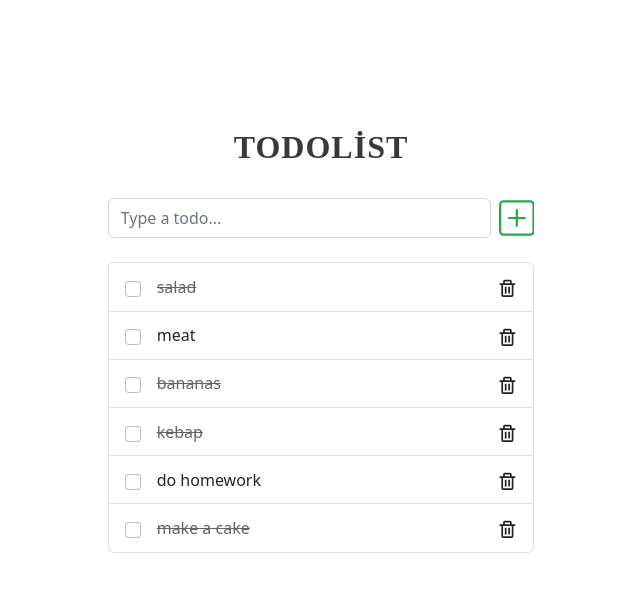
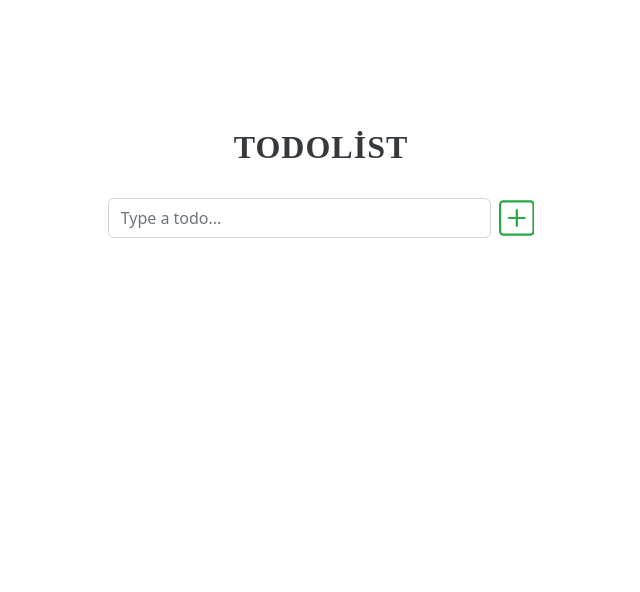
Before and after one commit to fahriakbaba/todolist-react-redux-toolkit, a React (Create React App) app: page / in a window 1280 px wide. Shown: the top 592 px of the page, without its empty margins (319-959 px from the left). Built offline with nearby package versions, Linux system fonts and the light colour scheme.

Commit message:
TODOLIST | toggle item using redux-toolkit and added localStorage

```diff
--- a/src/App.js
+++ b/src/App.js
@@ -3,14 +3,22 @@ import './App.css';
 import Form from "./components/Form";
 import Header from "./components/Header";
 import List from "./components/List";
+import { useSelector } from "react-redux";
+
 
 function App() {
+  const {items} = useSelector(store => store.todo);
+
+  React.useEffect( () => {
+    localStorage.setItem("items", JSON.stringify(items))
+  },[items])
 
   return (
     <div className="App">
       <Header />
       <Form />
       <List />
+      {/* <Footer />     */}
     </div>
   );
 }
--- a/src/components/Form.js
+++ b/src/components/Form.js
@@ -8,11 +8,11 @@ function Form () {
     const dispatch = useDispatch();
 
     const addItem = (e) => {
+        e.preventDefault();
         if(name.trim() === "" ) {
             alert("Please, enter your duty...");
             return;
         }
-        e.preventDefault();
         dispatch(addItemTodos({title:name}));
         setName("");
     }
--- a/src/components/ListItem.js
+++ b/src/components/ListItem.js
@@ -1,5 +1,5 @@
 import { BiTrash } from 'react-icons/bi';
-import { removeItemTodos } from "../redux/todoSlice";
+import { removeItemTodos, toggleItemTodos } from "../redux/todoSlice";
 import { useDispatch } from "react-redux";
 
 function ListItem(props) {
@@ -8,11 +8,29 @@ function ListItem(props) {
   const deleteItem = () => {
     dispatch(removeItemTodos({id: props.item.id}));
   }
+
+  const toggleItem = () => {
+    dispatch(toggleItemTodos({id: props.item.id, isCompleted: !props.item.isCompleted}));
+  }
+
+  const liStyles = {
+    backgroundColor: props.item.isCompleted && "rgba(128, 128, 128, .1)",
+
+  }
+
+  const checkboxStyles = {
+    cursor: "pointer",
+
+  }
+
   return (
-    <li className='list-group-item list-group-item-action d-flex justify-content-between align-items-center'>
+    <li style={liStyles} className='list-group-item list-group-item-action d-flex justify-content-between align-items-center'>
        <input
         className="form-check-input me-3"
-         type="checkbox"
+        style={checkboxStyles}
+        type="checkbox"
+        checked={props.item.isCompleted}
+        onChange={toggleItem}
        />
        <span className={`me-auto ${props.item.isCompleted && "toggle"}`}>{props.item.title}</span>
        <span className='react-icon'  onClick={deleteItem} ><BiTrash /></span>
--- a/src/redux/todoSlice.js
+++ b/src/redux/todoSlice.js
@@ -2,18 +2,11 @@ import { createSlice } from '@reduxjs/toolkit'
 
 
 const initialState = {
-  items: [
-    { id: 1, title: "salad", isCompleted: true },
-    { id: 2, title: "meat", isCompleted: false },
-    { id: 3, title: "bananas", isCompleted: true },
-    { id: 4, title: "kebap", isCompleted: true },
-    { id: 5, title: "do homework", isCompleted: false },
-    { id: 6, title: "make a cake", isCompleted: true },
-  ]
+  items: JSON.parse(localStorage.getItem("items")) || [],
 }
 
 export const todoSlice = createSlice({
-  name: 'counter',
+  name: 'todo',
   initialState,
   reducers: {
     addItemTodos: (state, action) => {
@@ -27,8 +20,12 @@ export const todoSlice = createSlice({
     removeItemTodos: (state, action) => {
       state.items = state.items.filter(item => item.id !== action.payload.id );
     },
+    toggleItemTodos: (state, action) => {
+      const findItem = state.items.find(item => item.id === action.payload.id );
+      findItem.isCompleted = action.payload.isCompleted;
+    }
   },
 })
 
-export const { addItemTodos, removeItemTodos } = todoSlice.actions
+export const { addItemTodos, removeItemTodos, toggleItemTodos } = todoSlice.actions
 export default todoSlice.reducer
```
